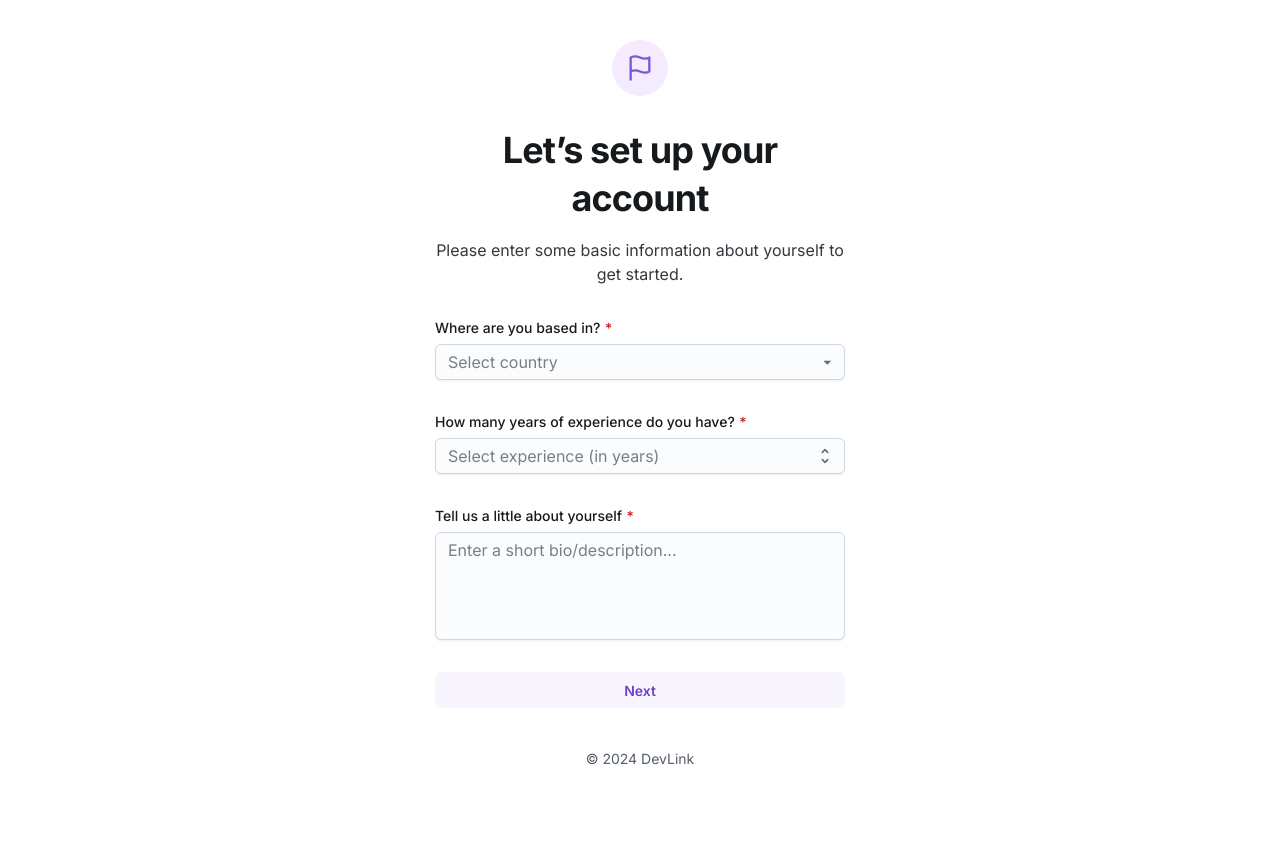
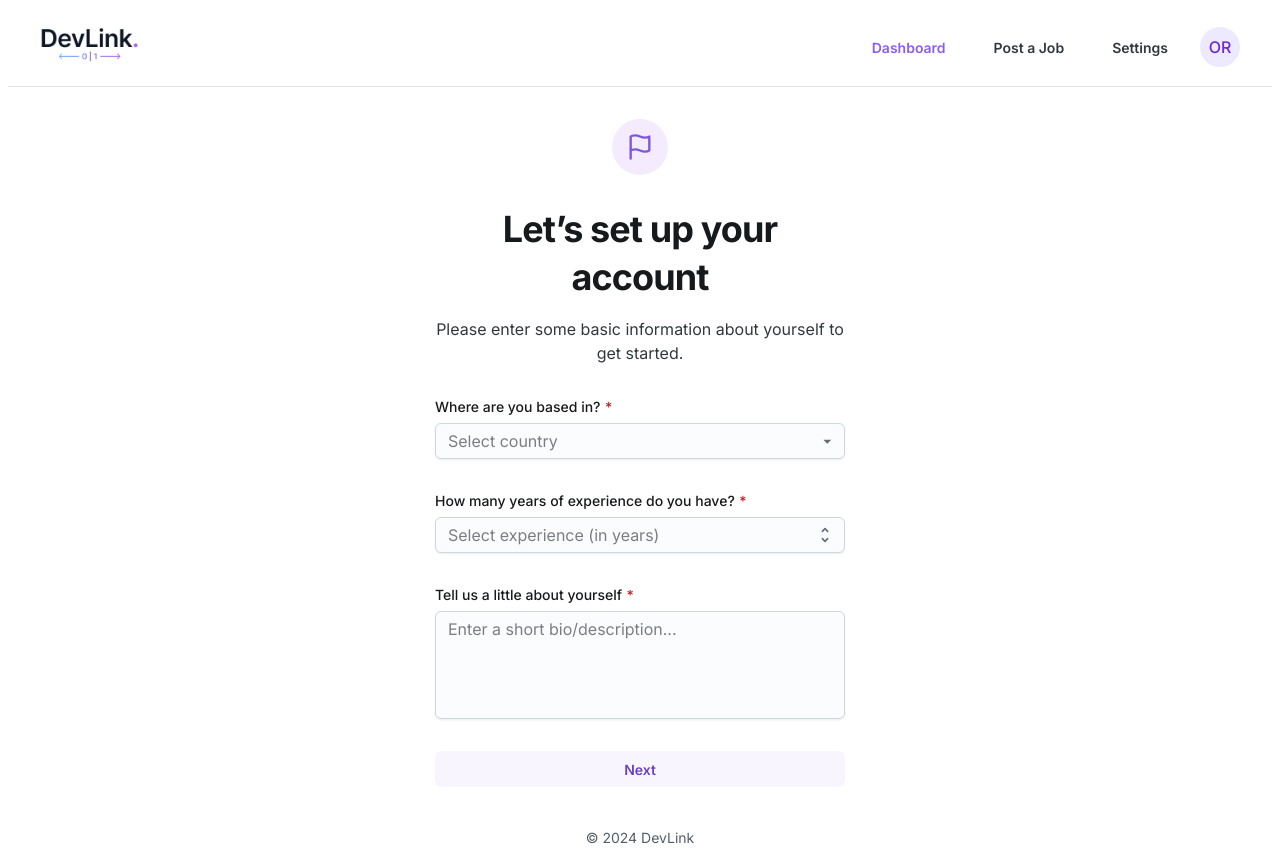
Before and after one commit to FaizaanAkmal/Se-G6, a React (Vite) app in the folder client/: page /onboarding/dev in a window 1280 px wide. Before the commit the page ends 800 px from the top, so only its background shows below. Built offline with nearby package versions, Linux system fonts and the light colour scheme.

Commit message:
Added Navbar

```diff
--- a/client/src/components/Navbar.jsx
+++ b/client/src/components/Navbar.jsx
@@ -1,11 +1,84 @@
-import { Link } from "react-router-dom"
+import * as React from "react";
 
-export default function Navbar() {
-  return (
-    <div>
-      <Link to='/'>Home </Link>
-      <Link to='/register'>Register </Link>
-      <Link to='/login'>Login </Link>
-    </div>
-  )
+// Asset imports
+import logo from "../assets/logo.png";
+
+// UI imports
+import {
+    Grid,
+    Box,
+    Typography,
+    Button,
+    FormControl,
+    FormLabel,
+    Input,
+    Stack,
+    Select,
+    Option,
+    Textarea,
+    Autocomplete,
+    Alert,
+} from "../joyImports";
+import { Avatar } from "@mui/joy";
+import Menu from "@mui/joy/Menu";
+import MenuButton from "@mui/joy/MenuButton";
+import MenuItem from "@mui/joy/MenuItem";
+import Dropdown from "@mui/joy/Dropdown";
+
+export default function Navbar({ currentPage }) {
+    // Logout handler
+    const handleLogout = () => {
+        console.log("Logging out...");
+    };
+
+    // Helper function to determine button color based on the current page
+    const getButtonColor = (pageName) => {
+        return currentPage === pageName ? "primary" : "neutral";
+    };
+
+    return (
+        <Box
+            component="header"
+            sx={{
+                display: "flex",
+                justifyContent: "space-between",
+                alignItems: "center",
+                padding: "12px 32px", // Adjust the padding as needed
+                // boxShadow: "0 2px 4px rgba(0,0,0,0.1)", // Optional: adds shadow to the Navbar
+                borderBottom: "1px solid rgba(0,0,0,0.1)", // Optional: adds a border to the Navbar
+                backgroundColor: "#fff", // Adjust the background color as needed
+            }}
+        >
+            <img src={logo} alt="logo" width="100" />
+            <Stack direction="row" spacing={2} alignItems="center">
+                <Button variant="plain" color={getButtonColor("dashboard")}>
+                    Dashboard
+                </Button>
+                <Button variant="plain" color={getButtonColor("postJob")}>
+                    Post a Job
+                </Button>
+                <Button variant="plain" color={getButtonColor("settings")}>
+                    Settings
+                </Button>
+                {/* Assuming 'OR' is a button or a user's initials/avatar */}
+                <Dropdown>
+                    {/* Remove styling from MenuButton */}
+                    <MenuButton
+                        sx={{
+                            minWidth: 0, // Remove button padding
+                            padding: 0, // Remove button padding
+                            lineHeight: 0, // Remove button extra height
+                            "&:hover": { bgcolor: "transparent" }, // Remove hover effect
+                            border: "none", // Remove button border
+                        }}
+                    >
+                        <Avatar color="primary">OR</Avatar>
+                    </MenuButton>
+                    <Menu>
+                        <MenuItem onClick={handleLogout}>Logout</MenuItem>
+                    </Menu>
+                </Dropdown>
+            </Stack>
+        </Box>
+    );
 }
--- a/client/src/pages/onboarding/dev/DevOnboarding.jsx
+++ b/client/src/pages/onboarding/dev/DevOnboarding.jsx
@@ -4,19 +4,36 @@ import { useNavigate } from "react-router-dom";
 
 // Global constants
 import {
-    jobTypeOptions, environmentOptions, countryNames, experienceOptions,
-    skillOptions, languageOptions, technologyOptions,
+    jobTypeOptions,
+    environmentOptions,
+    countryNames,
+    experienceOptions,
+    skillOptions,
+    languageOptions,
+    technologyOptions,
 } from "../../../globalConstants";
 
 import JobCard from "../../../components/JobCard.jsx";
 
 // Custom components
+import Navbar from "../../../components/Navbar.jsx";
 import Footer from "../../../components/Footer.jsx";
 
 // UI imports
 import {
-    Grid, Box, Typography, Button, FormControl, FormLabel, Input,
-    Stack, Select, Option, Textarea, Autocomplete, Alert
+    Grid,
+    Box,
+    Typography,
+    Button,
+    FormControl,
+    FormLabel,
+    Input,
+    Stack,
+    Select,
+    Option,
+    Textarea,
+    Autocomplete,
+    Alert,
 } from "../../../joyImports.jsx";
 
 // custom assets
@@ -142,6 +159,7 @@ export default function DevOnboarding() {
 
     return (
         <>
+            <Navbar currentPage={"dashboard"} />
             <Grid
                 container
                 sx={{
```
Also changed, not shown: client/src/pages/createJob.jsx (+49 -25 lines).
